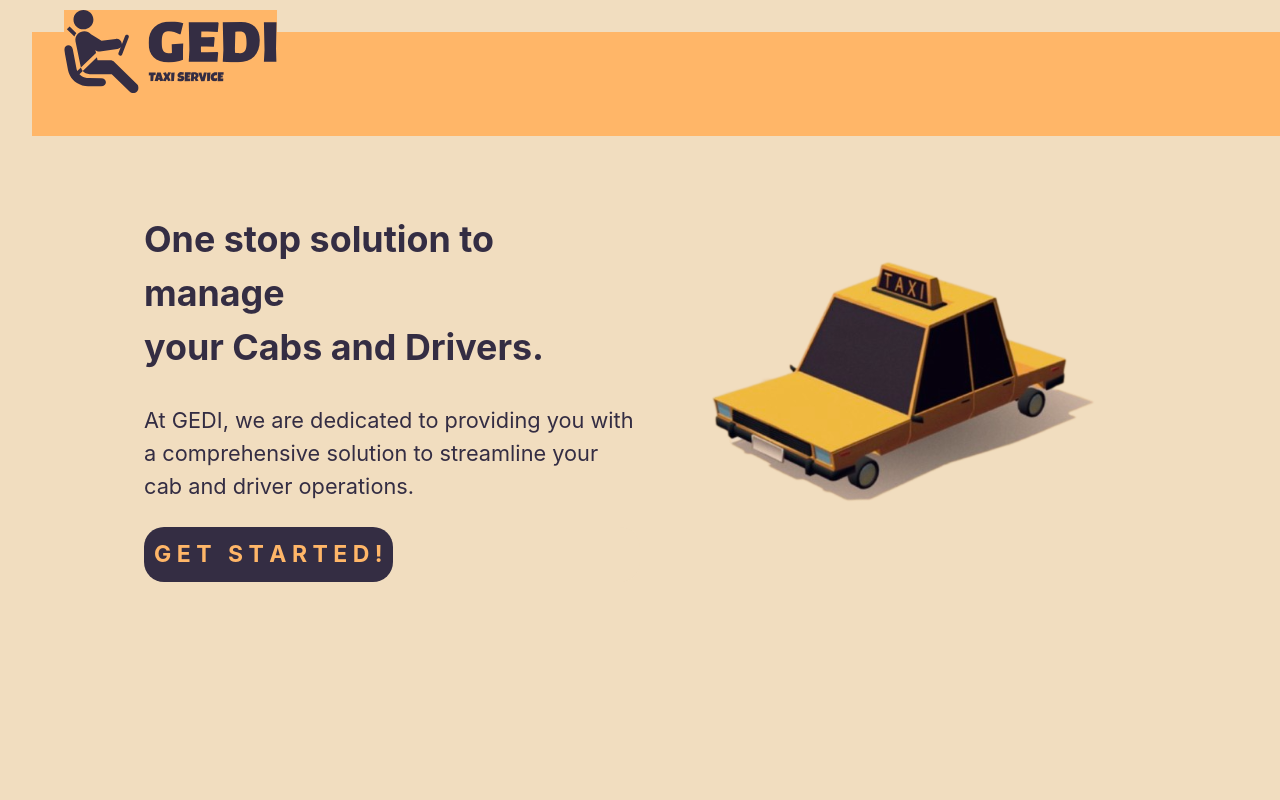
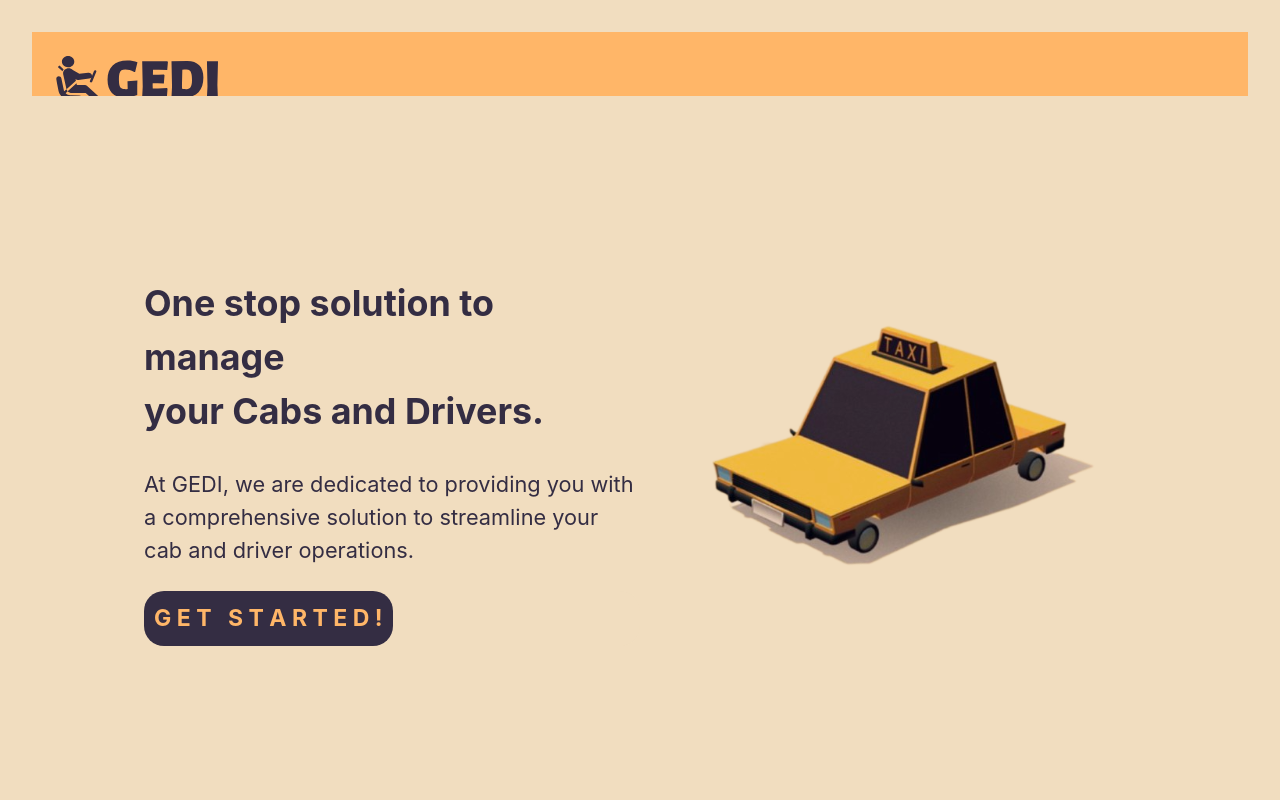
Before and after one commit to n1ti/Cab-App, a React (Vite) app: page / in a window 1280 px wide. Shown: the top 800 px of the page. Built offline with nearby package versions, Linux system fonts and the light colour scheme.

Commit message:
navbar fixed

```diff
--- a/src/components/Navbar.css
+++ b/src/components/Navbar.css
@@ -1,4 +1,4 @@
-.logo-position {
+/* .logo-position {
     position: fixed;
     top: 10px;
 }
@@ -6,4 +6,16 @@
     position: fixed;
     width: 100vw;
     z-index: 1;
+} */
+
+.logo{
+    height: 4vw;
+    padding-left: 3%;
+    padding-top: 0.7%;
+    width: auto;
+    background-color: #FFB668;
 }
+.bar{
+    background-color: #FFB668;
+    height: 5vw;
+}
--- a/src/components/Navbar.jsx
+++ b/src/components/Navbar.jsx
@@ -2,8 +2,8 @@
 import { Disclosure } from '@headlessui/react'
 // import {  Menu, Transition  } from '@headlessui/react'
 // import { Bars3Icon, BellIcon, XMarkIcon } from '@heroicons/react/24/outline'
-import logo from './logo.svg'
-import './Navbar.css'
+// import logo from './logo.svg'
+// import './Navbar.css'
 
 // Alot of this code is commented and I don't want to remove it because it may come into use later.
 
@@ -19,145 +19,156 @@ import './Navbar.css'
 //   return classes.filter(Boolean).join(' ')
 // }
 
+// const Navbar = () => {
+//   return (
+//     <Disclosure as="nav" className="gedi-navbar bg-navbar h-[6.5rem]">
+//       {({ open }) => (
+//         <>
+//           <div className="mx-auto max-w-7xl px-2 sm:px-6 lg:px-8 bg-navbar">
+//             <div className="relative flex h-16 items-center justify-between bg-navbar">
+//               <div className="absolute inset-y-0 left-0 flex items-center sm:hidden">
+//                 {/* Mobile menu button*/}
+//                 {/* <Disclosure.Button className="inline-flex items-center justify-center rounded-md p-2 text-gray-400 hover:bg-gray-700 hover:text-white focus:outline-none focus:ring-2 focus:ring-inset focus:ring-white">
+//                   <span className="sr-only">Open main menu</span>
+//                   {open ? (
+//                     <XMarkIcon className="block h-6 w-6" aria-hidden="true" />
+//                   ) : (
+//                     <Bars3Icon className="block h-6 w-6" aria-hidden="true" />
+//                   )}
+//                 </Disclosure.Button> */}
+//               </div>
+//               <div className="flex flex-1 items-center justify-center sm:items-stretch sm:justify-start">
+//                 <div className="flex flex-shrink-0 items-center">
+//                   <img
+//                     className="block h-90 lg:hidden logo-position bg-navbar"
+//                     src={logo}
+//                     alt="Your Company"
+//                   />
+//                   <img
+//                     className="hidden h-90 lg:block logo-position bg-navbar"
+//                     src={logo}
+//                     alt="Your Company"
+//                   />
+//                 </div>
+//                 <div className="hidden sm:ml-6 sm:block">
+//                   <div className="flex space-x-4">
+//                     {/* {navigation.map((item) => (
+//                       <a
+//                         key={item.name}
+//                         href={item.href}
+//                         className={classNames(
+//                           item.current ? 'bg-gray-900 text-white' : 'text-gray-300 hover:bg-gray-700 hover:text-white',
+//                           'rounded-md px-3 py-2 text-sm font-medium'
+//                         )}
+//                         aria-current={item.current ? 'page' : undefined}
+//                       >
+//                         {item.name}
+//                       </a>
+//                     ))} */}
+//                   </div>
+//                 </div>
+//               </div>
+//               <div className="absolute inset-y-0 right-0 flex items-center pr-2 sm:static sm:inset-auto sm:ml-6 sm:pr-0">
+//                 {/* <button
+//                   type="button"
+//                   className="rounded-full bg-gray-800 p-1 text-gray-400 hover:text-white focus:outline-none focus:ring-2 focus:ring-white focus:ring-offset-2 focus:ring-offset-gray-800"
+//                 >
+//                   <span className="sr-only">View notifications</span>
+//                   <BellIcon className="h-6 w-6" aria-hidden="true" />
+//                 </button> */}
+
+//                 {/* Profile dropdown */}
+//                 {/* <Menu as="div" className="relative ml-3">
+//                   <div>
+//                     <Menu.Button className="flex rounded-full bg-gray-800 text-sm focus:outline-none focus:ring-2 focus:ring-white focus:ring-offset-2 focus:ring-offset-gray-800">
+//                       <span className="sr-only">Open user menu</span>
+//                       <img
+//                         className="h-8 w-8 rounded-full"
+//                         src="https://images.unsplash.com/photo-1472099645785-5658abf4ff4e?ixlib=rb-1.2.1&ixid=eyJhcHBfaWQiOjEyMDd9&auto=format&fit=facearea&facepad=2&w=256&h=256&q=80"
+//                         alt=""
+//                       />
+//                     </Menu.Button>
+//                   </div>
+//                   <Transition
+//                     as={Fragment}
+//                     enter="transition ease-out duration-100"
+//                     enterFrom="transform opacity-0 scale-95"
+//                     enterTo="transform opacity-100 scale-100"
+//                     leave="transition ease-in duration-75"
+//                     leaveFrom="transform opacity-100 scale-100"
+//                     leaveTo="transform opacity-0 scale-95"
+//                   >
+//                     <Menu.Items className="absolute right-0 z-10 mt-2 w-48 origin-top-right rounded-md bg-white py-1 shadow-lg ring-1 ring-black ring-opacity-5 focus:outline-none">
+//                       <Menu.Item>
+//                         {({ active }) => (
+//                           <a
+//                             href="#"
+//                             className={classNames(active ? 'bg-gray-100' : '', 'block px-4 py-2 text-sm text-gray-700')}
+//                           >
+//                             Your Profile
+//                           </a>
+//                         )}
+//                       </Menu.Item>
+//                       <Menu.Item>
+//                         {({ active }) => (
+//                           <a
+//                             href="#"
+//                             className={classNames(active ? 'bg-gray-100' : '', 'block px-4 py-2 text-sm text-gray-700')}
+//                           >
+//                             Settings
+//                           </a>
+//                         )}
+//                       </Menu.Item>
+//                       <Menu.Item>
+//                         {({ active }) => (
+//                           <a
+//                             href="#"
+//                             className={classNames(active ? 'bg-gray-100' : '', 'block px-4 py-2 text-sm text-gray-700')}
+//                           >
+//                             Sign out
+//                           </a>
+//                         )}
+//                       </Menu.Item>
+//                     </Menu.Items>
+//                   </Transition>
+//                 </Menu> */}
+//               </div>
+//             </div>
+//           </div>
+
+//           <Disclosure.Panel className="sm:hidden">
+//             <div className="space-y-1 px-2 pb-3 pt-2">
+//               {/* {navigation.map((item) => (
+//                 <Disclosure.Button
+//                   key={item.name}
+//                   as="a"
+//                   href={item.href}
+//                   className={classNames(
+//                     item.current ? 'bg-gray-900 text-white' : 'text-gray-300 hover:bg-gray-700 hover:text-white',
+//                     'block rounded-md px-3 py-2 text-base font-medium'
+//                   )}
+//                   aria-current={item.current ? 'page' : undefined}
+//                 >
+//                   {item.name}
+//                 </Disclosure.Button>
+//               ))} */}
+//             </div>
+//           </Disclosure.Panel>
+//         </>
+//       )}
+//     </Disclosure>
+//   )
+// }
+
+
+//niti new code
+
+import logo from './logo.svg'
+import './Navbar.css'
 const Navbar = () => {
-  return (
-    <Disclosure as="nav" className="gedi-navbar bg-navbar h-[6.5rem]">
-      {({ open }) => (
-        <>
-          <div className="mx-auto max-w-7xl px-2 sm:px-6 lg:px-8 bg-navbar">
-            <div className="relative flex h-16 items-center justify-between bg-navbar">
-              <div className="absolute inset-y-0 left-0 flex items-center sm:hidden">
-                {/* Mobile menu button*/}
-                {/* <Disclosure.Button className="inline-flex items-center justify-center rounded-md p-2 text-gray-400 hover:bg-gray-700 hover:text-white focus:outline-none focus:ring-2 focus:ring-inset focus:ring-white">
-                  <span className="sr-only">Open main menu</span>
-                  {open ? (
-                    <XMarkIcon className="block h-6 w-6" aria-hidden="true" />
-                  ) : (
-                    <Bars3Icon className="block h-6 w-6" aria-hidden="true" />
-                  )}
-                </Disclosure.Button> */}
-              </div>
-              <div className="flex flex-1 items-center justify-center sm:items-stretch sm:justify-start">
-                <div className="flex flex-shrink-0 items-center">
-                  <img
-                    className="block h-90 lg:hidden logo-position bg-navbar"
-                    src={logo}
-                    alt="Your Company"
-                  />
-                  <img
-                    className="hidden h-90 lg:block logo-position bg-navbar"
-                    src={logo}
-                    alt="Your Company"
-                  />
-                </div>
-                <div className="hidden sm:ml-6 sm:block">
-                  <div className="flex space-x-4">
-                    {/* {navigation.map((item) => (
-                      <a
-                        key={item.name}
-                        href={item.href}
-                        className={classNames(
-                          item.current ? 'bg-gray-900 text-white' : 'text-gray-300 hover:bg-gray-700 hover:text-white',
-                          'rounded-md px-3 py-2 text-sm font-medium'
-                        )}
-                        aria-current={item.current ? 'page' : undefined}
-                      >
-                        {item.name}
-                      </a>
-                    ))} */}
-                  </div>
-                </div>
-              </div>
-              <div className="absolute inset-y-0 right-0 flex items-center pr-2 sm:static sm:inset-auto sm:ml-6 sm:pr-0">
-                {/* <button
-                  type="button"
-                  className="rounded-full bg-gray-800 p-1 text-gray-400 hover:text-white focus:outline-none focus:ring-2 focus:ring-white focus:ring-offset-2 focus:ring-offset-gray-800"
-                >
-                  <span className="sr-only">View notifications</span>
-                  <BellIcon className="h-6 w-6" aria-hidden="true" />
-                </button> */}
-
-                {/* Profile dropdown */}
-                {/* <Menu as="div" className="relative ml-3">
-                  <div>
-                    <Menu.Button className="flex rounded-full bg-gray-800 text-sm focus:outline-none focus:ring-2 focus:ring-white focus:ring-offset-2 focus:ring-offset-gray-800">
-                      <span className="sr-only">Open user menu</span>
-                      <img
-                        className="h-8 w-8 rounded-full"
-                        src="https://images.unsplash.com/photo-1472099645785-5658abf4ff4e?ixlib=rb-1.2.1&ixid=eyJhcHBfaWQiOjEyMDd9&auto=format&fit=facearea&facepad=2&w=256&h=256&q=80"
-                        alt=""
-                      />
-                    </Menu.Button>
-                  </div>
-                  <Transition
-                    as={Fragment}
-                    enter="transition ease-out duration-100"
-                    enterFrom="transform opacity-0 scale-95"
-                    enterTo="transform opacity-100 scale-100"
-                    leave="transition ease-in duration-75"
-                    leaveFrom="transform opacity-100 scale-100"
-                    leaveTo="transform opacity-0 scale-95"
-                  >
-                    <Menu.Items className="absolute right-0 z-10 mt-2 w-48 origin-top-right rounded-md bg-white py-1 shadow-lg ring-1 ring-black ring-opacity-5 focus:outline-none">
-                      <Menu.Item>
-                        {({ active }) => (
-                          <a
-                            href="#"
-                            className={classNames(active ? 'bg-gray-100' : '', 'block px-4 py-2 text-sm text-gray-700')}
-                          >
-                            Your Profile
-                          </a>
-                        )}
-                      </Menu.Item>
-                      <Menu.Item>
-                        {({ active }) => (
-                          <a
-                            href="#"
-                            className={classNames(active ? 'bg-gray-100' : '', 'block px-4 py-2 text-sm text-gray-700')}
-                          >
-                            Settings
-                          </a>
-                        )}
-                      </Menu.Item>
-                      <Menu.Item>
-                        {({ active }) => (
-                          <a
-                            href="#"
-                            className={classNames(active ? 'bg-gray-100' : '', 'block px-4 py-2 text-sm text-gray-700')}
-                          >
-                            Sign out
-                          </a>
-                        )}
-                      </Menu.Item>
-                    </Menu.Items>
-                  </Transition>
-                </Menu> */}
-              </div>
-            </div>
-          </div>
-
-          <Disclosure.Panel className="sm:hidden">
-            <div className="space-y-1 px-2 pb-3 pt-2">
-              {/* {navigation.map((item) => (
-                <Disclosure.Button
-                  key={item.name}
-                  as="a"
-                  href={item.href}
-                  className={classNames(
-                    item.current ? 'bg-gray-900 text-white' : 'text-gray-300 hover:bg-gray-700 hover:text-white',
-                    'block rounded-md px-3 py-2 text-base font-medium'
-                  )}
-                  aria-current={item.current ? 'page' : undefined}
-                >
-                  {item.name}
-                </Disclosure.Button>
-              ))} */}
-            </div>
-          </Disclosure.Panel>
-        </>
-      )}
-    </Disclosure>
-  )
+  return <div className='bar'>
+                <img src={logo} className="logo"/>
+  </div>
 }
 
 export default Navbar
```
Also changed, not shown: src/components/logo.svg.
